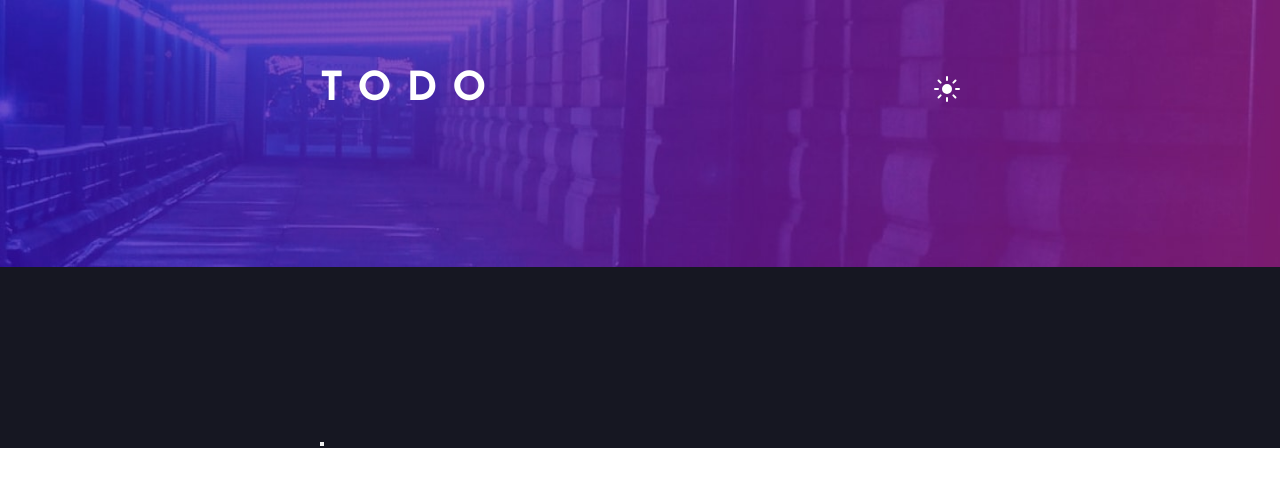
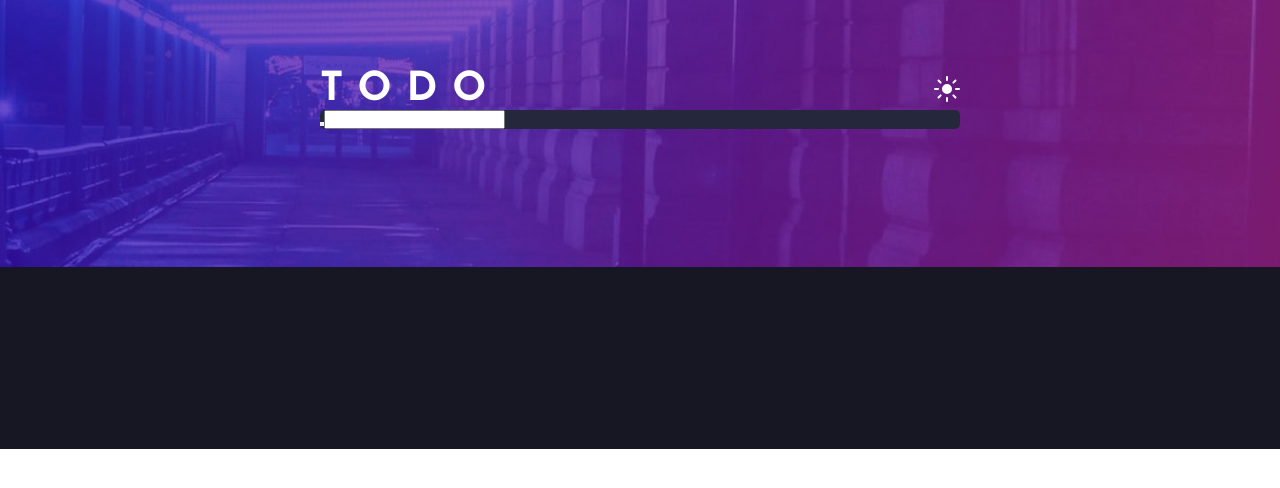
Before and after one commit to Alain-sys/todo-app, a React (Create React App) app: page / in a window 1280 px wide. Shown: the top 488 px of the page. Built offline with nearby package versions, Linux system fonts and the light colour scheme.

Commit message:
js: add form

```diff
--- a/src/components/App/App.js
+++ b/src/components/App/App.js
@@ -15,7 +15,7 @@ const App = () => {
   return (
     <div className={`content content-${themeClass}`}>
       <Header themeClass={themeClass} handleChange={handleChange} />
-      <Main theme={theme} />
+      <Main theme={theme} themeClass={themeClass} />
       <Footer />
     </div>
   );
--- a/src/components/Main/Main.css
+++ b/src/components/Main/Main.css
@@ -1,7 +1,20 @@
 main {
   width: 50%;
-
   display: flex;
   justify-content: space-between;
-  margin-top: 20rem;
+  margin-bottom: 20rem;
 }
+
+.main__user-value {
+  width: 100%;
+  border-radius: 5px;
+  box-shadow: 0px 35px 50px -15px rgba(194, 195, 214, 0.5);
+}
+
+.main__user-value-dark {
+  background-color: hsla(235, 24%, 19%, 1);
+}
+
+.main__user-value-light {
+  background-color: hsla(0, 0%, 100%, 1);
+}
--- a/src/components/Main/Main.js
+++ b/src/components/Main/Main.js
@@ -2,13 +2,25 @@ import { useState } from 'react';
 import './Main.css';
 
 const Main = (props) => {
-  const [userValue, setUserValue] = useState('');
+  const [initialValue, setInitialValue] = useState('');
+  const [formSubmit, setFormSubmit] = useState([]);
+  const handleChange = (e) => {
+    setInitialValue(e);
+  };
+
+  const onFormSubmit = (e) => {
+    e.preventDefault();
+    setFormSubmit([...formSubmit, initialValue]);
+    setInitialValue('');
+  };
 
   return (
     <main>
-      <div>
-        <button type="button"></button>
-        <p></p>
+      <div className={`main__user-value main__user-value-${props.themeClass}`}>
+        <form onSubmit={onFormSubmit}>
+          <button type="button"></button>
+          <input type="text" value={initialValue} onChange={(e) => handleChange(e.target.value)}></input>
+        </form>
       </div>
     </main>
   );
```
